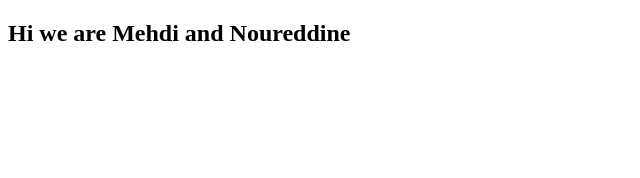
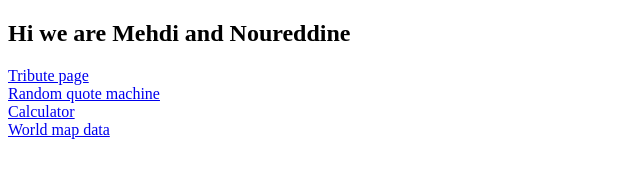
Before and after one commit to Mehdi-Rh/Microverse-Trial-Mehdi-Noureddine, a plain HTML site: page index.html in a window 1280 px wide. Shown: the whole page, without its empty margins (0-640 px from the left). Drawn offline with Linux system fonts and the light colour scheme.

Commit message:
story 5 and 6

```diff
--- a/index.html
+++ b/index.html
@@ -7,16 +7,26 @@
   </head>
 
   <body>
+    <nav id="navbar"></nav>
     <section id="welcome-section">
       <h1>Hi we are Mehdi and Noureddine</h1>
     </section>
 
     <!--projects section-->
     <section id="projects">
-      <div class="project-tile"></div>
-      <div class="project-tile"></div>
-      <div class="project-tile"></div>
-      <div class="project-tile"></div>
+      <div class="project-tile">
+        <a href="https://codepen.io/freeCodeCamp/full/zNqgVx">Tribute page</a>
+      </div>
+      <div class="project-tile">
+        <a href="https://codepen.io/freeCodeCamp/full/qRZeGZ">Random quote machine
+        </a>
+      </div>
+      <div class="project-tile">
+        <a href="https://codepen.io/freeCodeCamp/full/wgGVVX"> Calculator</a>
+      </div>
+      <div class="project-tile">
+        <a href="https://codepen.io/freeCodeCamp/full/mVEJag">World map data </a>
+      </div>
     </section>
 
     <script src="https://cdn.freecodecamp.org/testable-projects-fcc/v1/bundle.js"></script>
```
